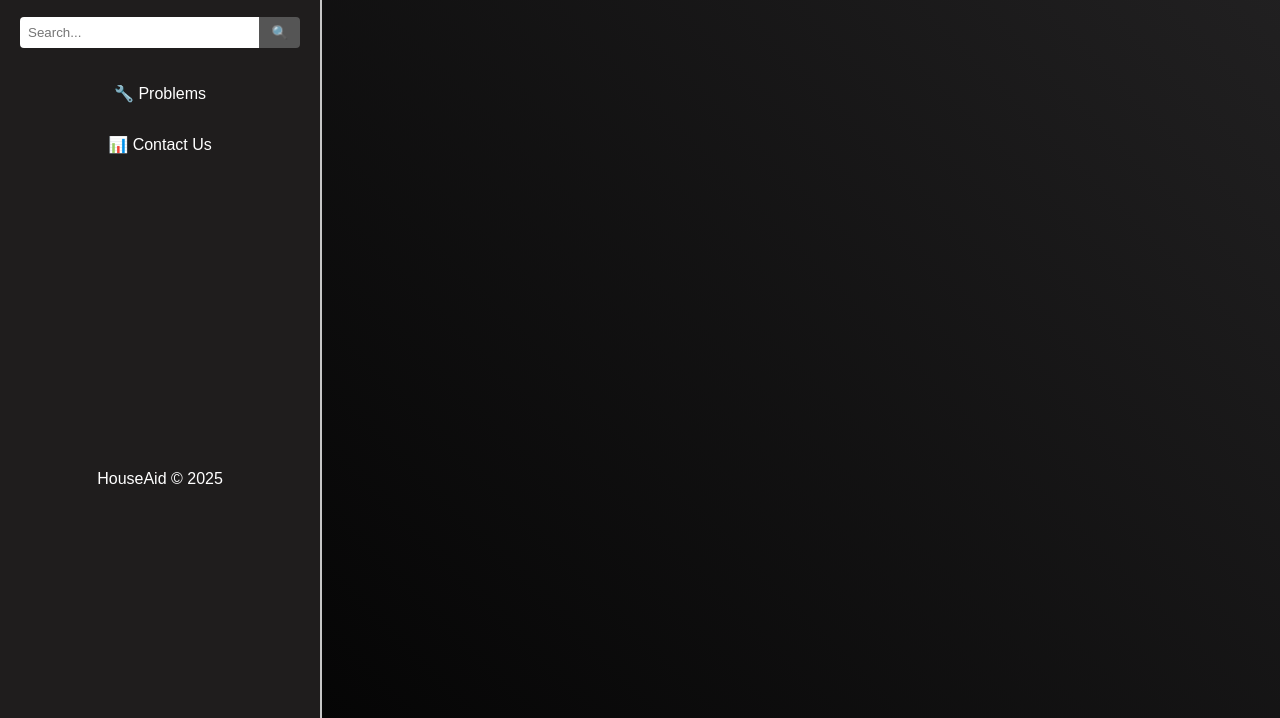
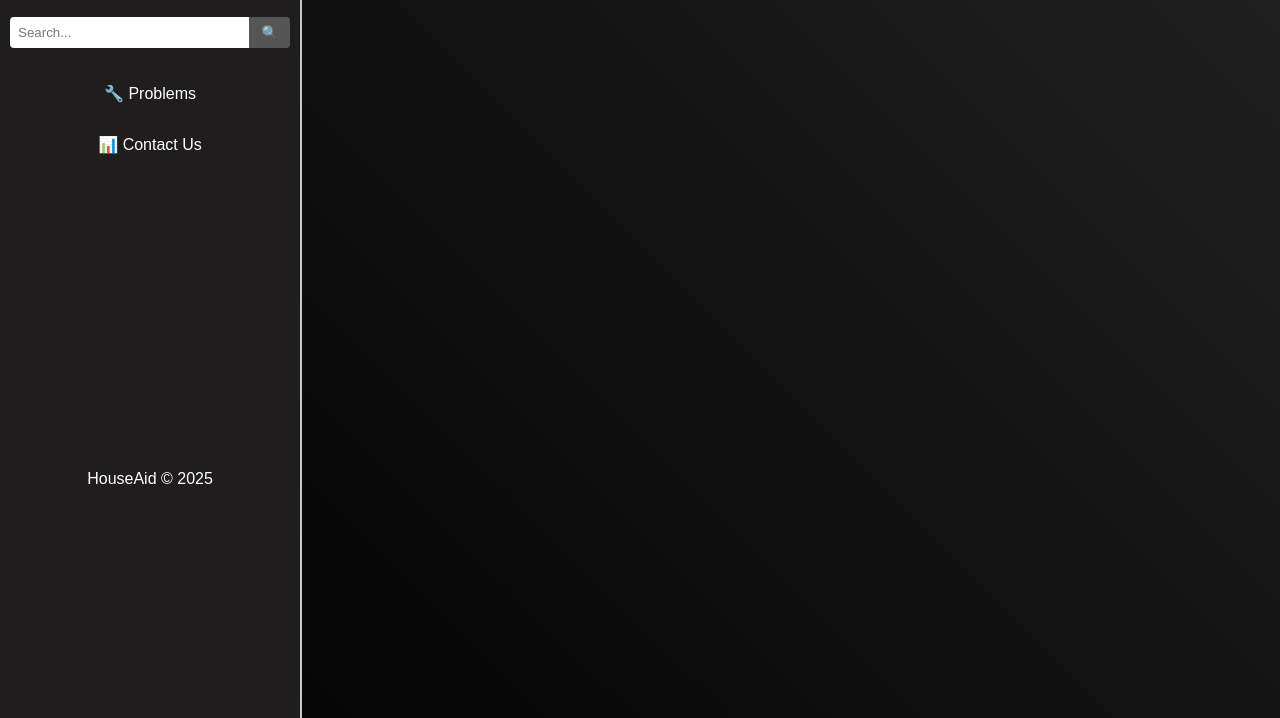
Before and after one commit to AntdyGIT/HouseAid, a plain HTML site: page index.html in a window 1280 px wide. Shown: the part 82-800 px from the top of the page. Drawn offline with Linux system fonts and the light colour scheme.

Commit message:
style.css

```diff
--- a/style.css
+++ b/style.css
@@ -4,25 +4,21 @@ body {
   font-family: "Lexend", sans-serif;
   background: linear-gradient(45deg, #000000, #222122);
   color: white;
-  display: flex;
+  display: flex; /* ensures sidebar + main align horizontally */
 }
 
 /* Sidebar */
 .sidebar {
-  width: 280px;
+  width: 280px; /* expanded */
+  min-width: 60px; /* safe minimum width */
   background-color: rgb(31, 29, 29);
-  padding: 20px;
+  padding: 20px 10px;
   border-right: 2px solid #c7c7c7;
   display: flex;
   flex-direction: column;
   align-items: center;
-
-  /* animation */
-  position: fixed;
-  top: 0;
-  left: 0;
-  height: 100%;
-  transition: transform 0.3s ease;
+  transition: width 0.3s ease;
+  overflow: hidden; /* hide text when collapsed */
 }
 
 #HouseAidLogo {
@@ -76,6 +72,7 @@ body {
   text-align: center;
   border-radius: 6px;
   transition: 0.3s;
+  white-space: nowrap; /* prevent wrapping */
 }
 
 .sidebar a:hover {
@@ -86,6 +83,7 @@ body {
 .main {
   flex: 1;
   padding: 20px;
+  transition: margin 0.3s ease;
 }
 #footer{
   border-style: hidden;
@@ -95,6 +93,11 @@ body {
 .sidebar.hidden {
   transform: translateX(-100%);
 }
+.sidebar.collapsed {
+  width: 60px; /* minimized like a thin bar */
+  padding: 20px 5px; /* tighter padding */
+}
+
 
 /* Toggle button */
 .toggle-btn {
```
